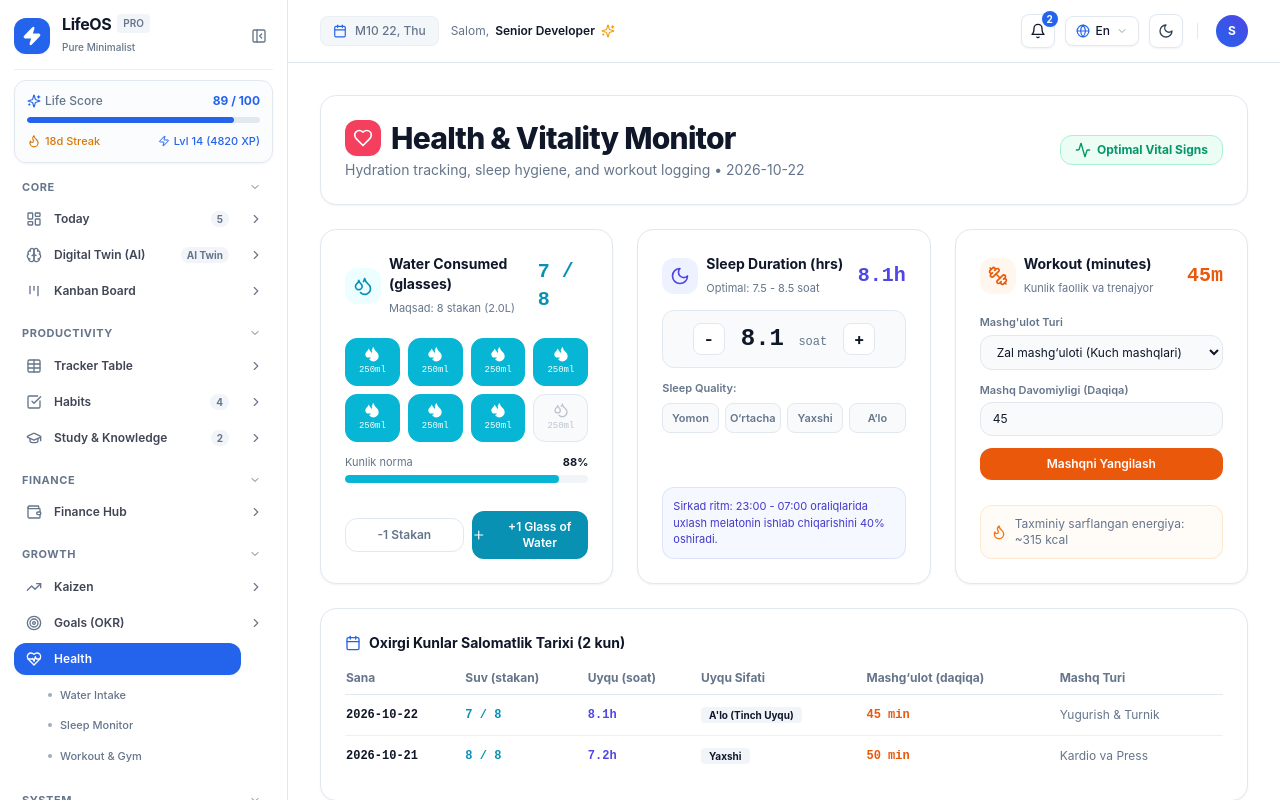
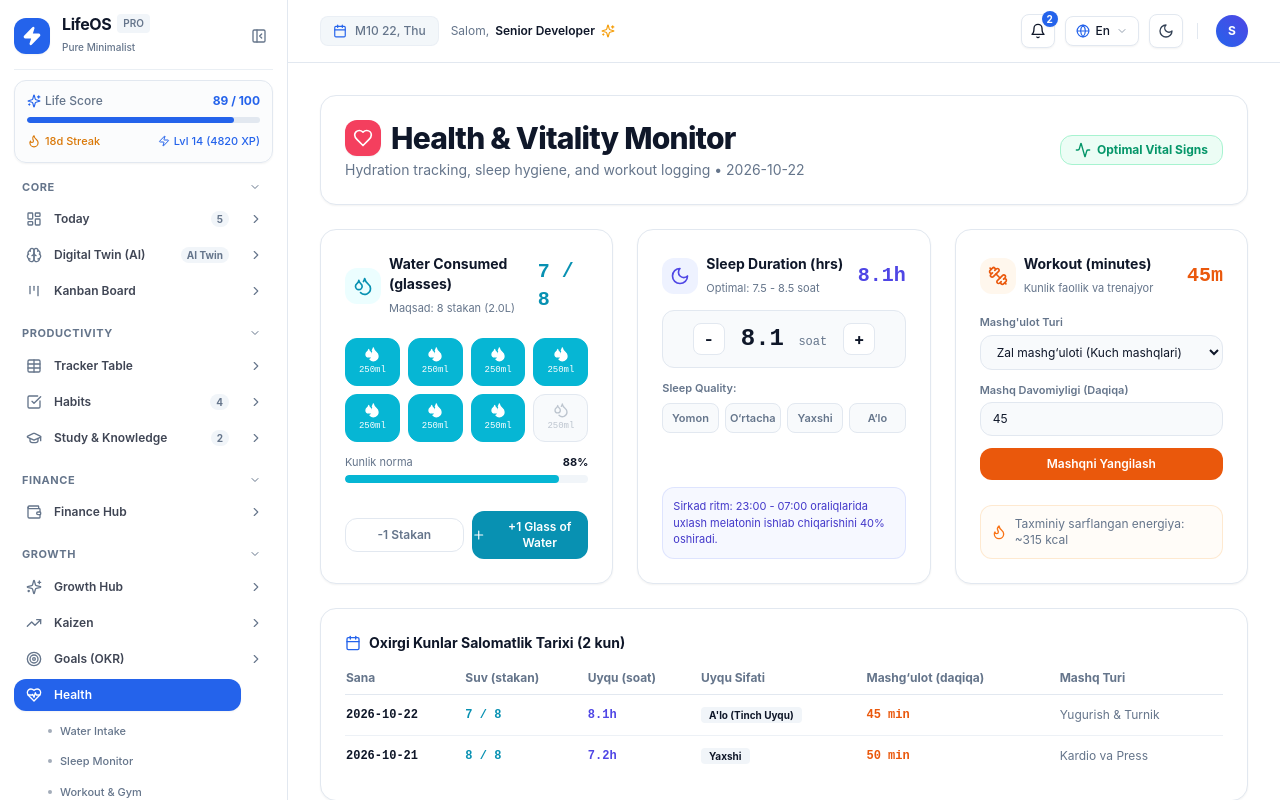
Before and after one commit to erjigitvvv/Life-OS, a Next.js app in the folder apps/web/: page /en/health in a window 1280 px wide. Shown: the top 800 px of the page. Built offline with nearby package versions, Linux system fonts and the light colour scheme.

Commit message:
i18n: add growthHub key to en/ru translations and sidebar link

```diff
--- a/apps/web/messages/en.json
+++ b/apps/web/messages/en.json
@@ -4,6 +4,7 @@
     "productivity": "Productivity",
     "finance": "Finance",
     "growth": "Growth",
+    "growthHub": "Growth Hub",
     "system": "System",
     "today": "Today",
     "twin": "Digital Twin (AI)",
--- a/apps/web/messages/ru.json
+++ b/apps/web/messages/ru.json
@@ -4,6 +4,7 @@
     "productivity": "Продуктивность",
     "finance": "Финансы",
     "growth": "Развитие",
+    "growthHub": "Центр Развития",
     "system": "Система",
     "today": "Сегодня",
     "twin": "Цифровой Двойник (AI)",
--- a/apps/web/src/components/navigation/Sidebar.tsx
+++ b/apps/web/src/components/navigation/Sidebar.tsx
@@ -175,6 +175,16 @@ export function Sidebar({ locale }: SidebarProps) {
       key: 'growth',
       label: t('growth'),
       items: [
+        {
+          name: t('growthHub'),
+          href: `/${locale}/growth`,
+          icon: Sparkles,
+          submenus: [
+            { name: 'Kaizen 1% Retrospektivasi', href: `/${locale}/growth?tab=kaizen` },
+            { name: 'OKR & SMART Maqsadlar', href: `/${locale}/growth?tab=goals` },
+            { name: 'Bio-metrika & Salomatlik', href: `/${locale}/growth?tab=health` },
+          ],
+        },
         {
           name: t('kaizen'),
           href: `/${locale}/kaizen`,
```
Also changed, not shown: 1 other file (tests, documents, lock files or other folders).
